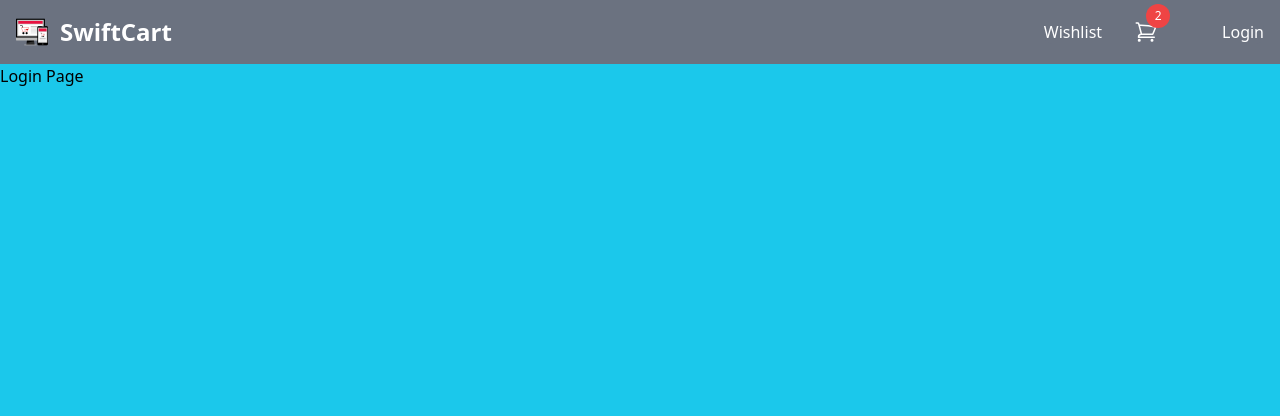
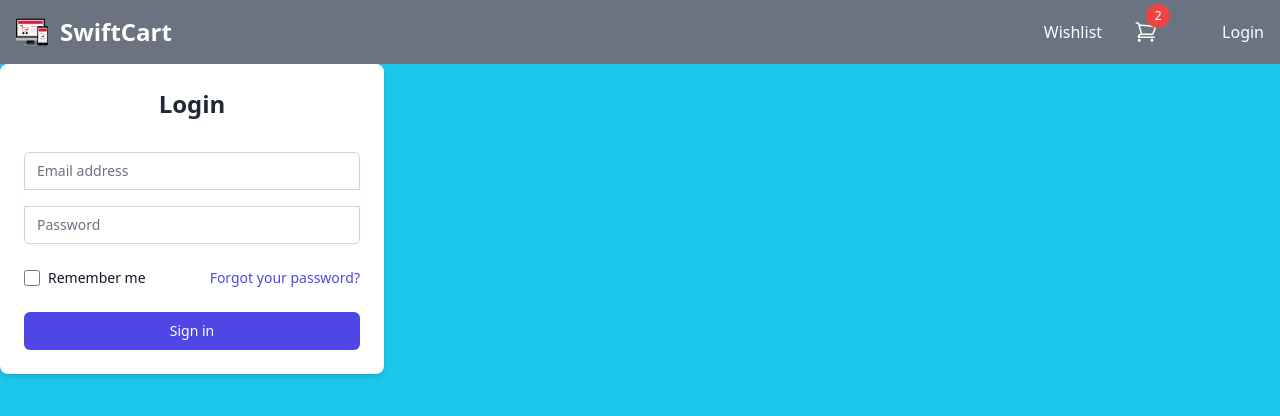
Before and after one commit to KitsoMogale/KITMOG510_BCL2401_GROUPA_KitsoMogale1_JSF03, a Vue app: page /login in a window 1280 px wide. Shown: the top 416 px of the page. Built offline with nearby package versions, Linux system fonts and the light colour scheme.

Commit message:
login page

```diff
--- a/src/components/pages/login.vue
+++ b/src/components/pages/login.vue
@@ -1,5 +1,48 @@
 <template >
-   <div>Login Page</div>
+       <div class="w-full max-w-sm p-6 bg-white rounded-lg shadow-md">
+        <h2 class="text-2xl font-semibold text-center text-gray-800">Login</h2>
+
+        <form class="mt-8 space-y-6">
+            <div class="rounded-md shadow-sm">
+                <div>
+                    <label for="email" class="sr-only">Email address</label>
+                    <input id="email" name="email" type="email" autocomplete="email" required
+                        class="appearance-none rounded-none relative block w-full px-3 py-2 border border-gray-300 placeholder-gray-500 text-gray-900 rounded-t-md focus:outline-none focus:ring-indigo-500 focus:border-indigo-500 focus:z-10 sm:text-sm"
+                        placeholder="Email address">
+                </div>
+                <div class="mt-4">
+                    <label for="password" class="sr-only">Password</label>
+                    <input id="password" name="password" type="password" autocomplete="current-password" required
+                        class="appearance-none rounded-none relative block w-full px-3 py-2 border border-gray-300 placeholder-gray-500 text-gray-900 rounded-b-md focus:outline-none focus:ring-indigo-500 focus:border-indigo-500 focus:z-10 sm:text-sm"
+                        placeholder="Password">
+                </div>
+            </div>
+
+            <div class="flex items-center justify-between mt-4">
+                <div class="flex items-center">
+                    <input id="remember_me" name="remember_me" type="checkbox"
+                        class="h-4 w-4 text-indigo-600 focus:ring-indigo-500 border-gray-300 rounded">
+                    <label for="remember_me" class="ml-2 block text-sm text-gray-900">
+                        Remember me
+                    </label>
+                </div>
+
+                <div class="text-sm">
+                    <a href="#" class="font-medium text-indigo-600 hover:text-indigo-500">
+                        Forgot your password?
+                    </a>
+                </div>
+            </div>
+
+            <div>
+                <button type="submit"
+                    class="group relative w-full flex justify-center py-2 px-4 border border-transparent text-sm font-medium rounded-md text-white bg-indigo-600 hover:bg-indigo-700 focus:outline-none focus:ring-2 focus:ring-offset-2 focus:ring-indigo-500">
+                    Sign in
+                </button>
+            </div>
+        </form>
+    </div>
+
 </template>
 
 
```
